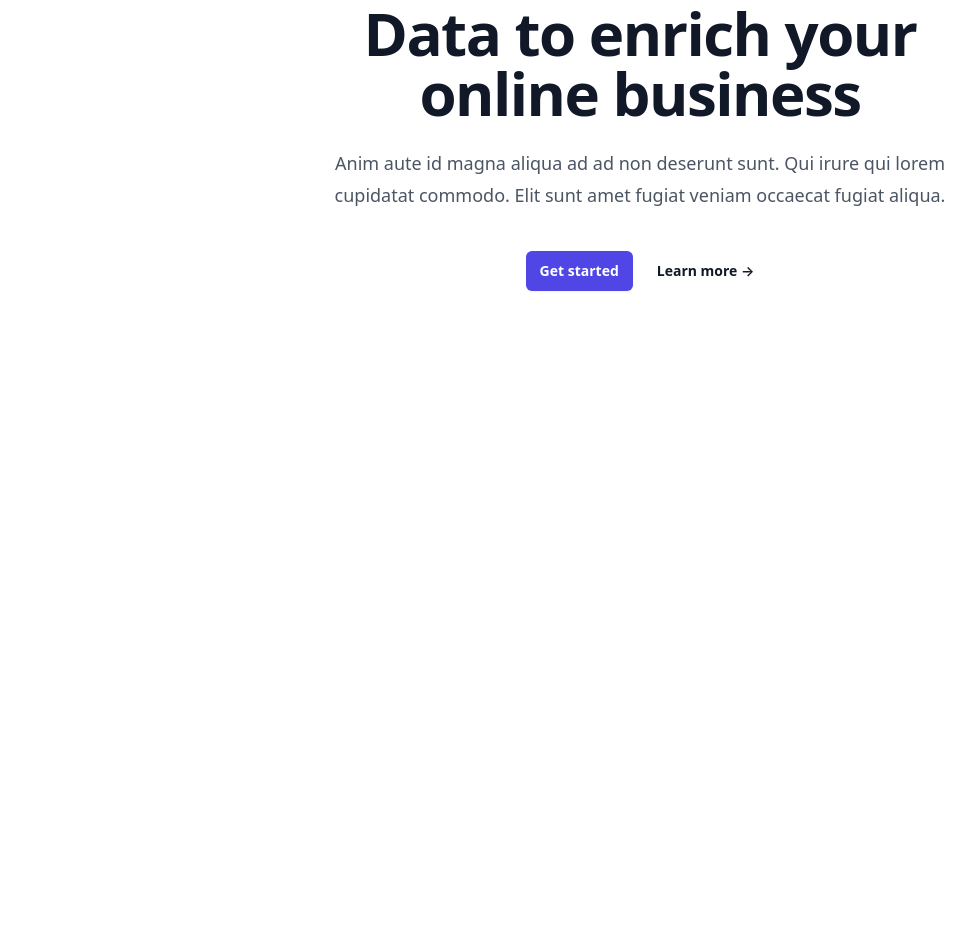
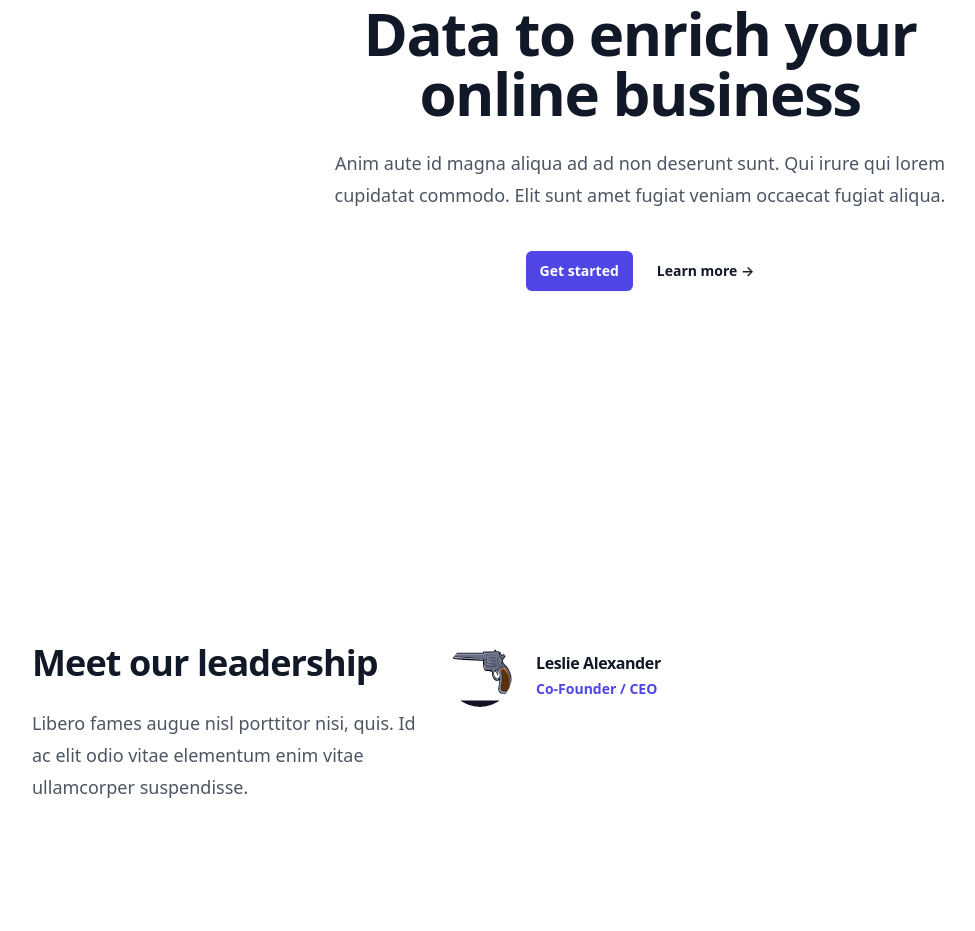
Before and after one commit to basmaheshamfawzy/test-class, a plain HTML site: page index.html in a window 1280 px wide. Shown: the part 341-1272 px from the top of the page, without its empty margins (0-975 px from the left). Before the commit the page ends 856 px from the top, so only its background shows below. Drawn offline with nearby package versions, Linux system fonts and the light colour scheme.

Commit message:
add image

```diff
--- a/index.html
+++ b/index.html
@@ -96,5 +96,29 @@
         </div>
       </div>
 
+
+
+      <div class="bg-white py-24 sm:py-32">
+        <div class="mx-auto grid max-w-7xl gap-x-8 gap-y-20 px-6 lg:px-8 xl:grid-cols-3">
+          <div class="max-w-2xl">
+            <h2 class="text-3xl font-bold tracking-tight text-gray-900 sm:text-4xl">Meet our leadership</h2>
+            <p class="mt-6 text-lg leading-8 text-gray-600">Libero fames augue nisl porttitor nisi, quis. Id ac elit odio vitae elementum enim vitae ullamcorper suspendisse.</p>
+          </div>
+          <ul role="list" class="grid gap-x-8 gap-y-12 sm:grid-cols-2 sm:gap-y-16 xl:col-span-2">
+            <li>
+              <div class="flex items-center gap-x-6">
+                <img class="h-16 w-16 rounded-full" src="./images/download.png" alt="">
+                <div>
+                  <h3 class="text-base font-semibold leading-7 tracking-tight text-gray-900">Leslie Alexander</h3>
+                  <p class="text-sm font-semibold leading-6 text-indigo-600">Co-Founder / CEO</p>
+                </div>
+              </div>
+            </li>
+
+            <!-- More people... -->
+          </ul>
+        </div>
+      </div>
+
 </body>
 </html>
```
Also changed, not shown: images/download.png (added).
